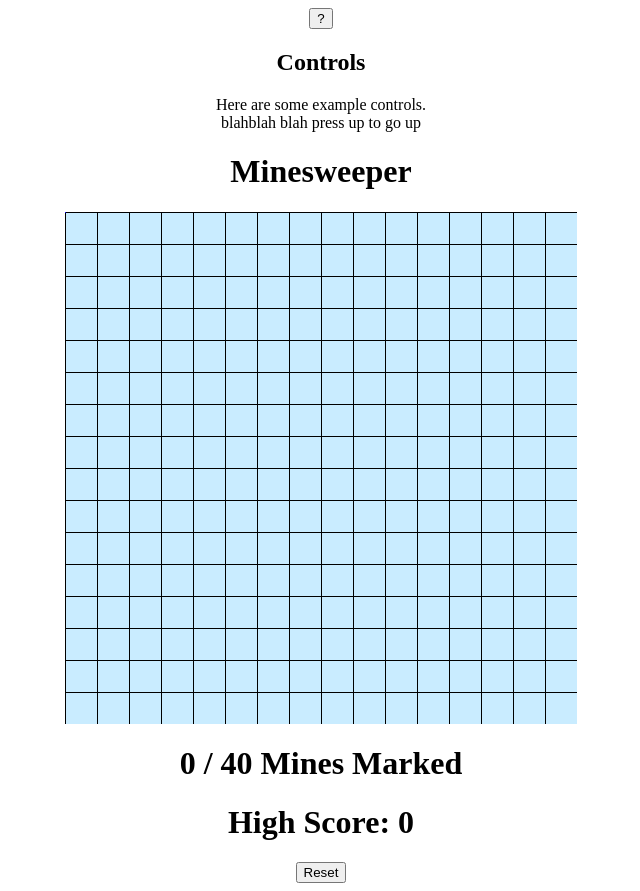
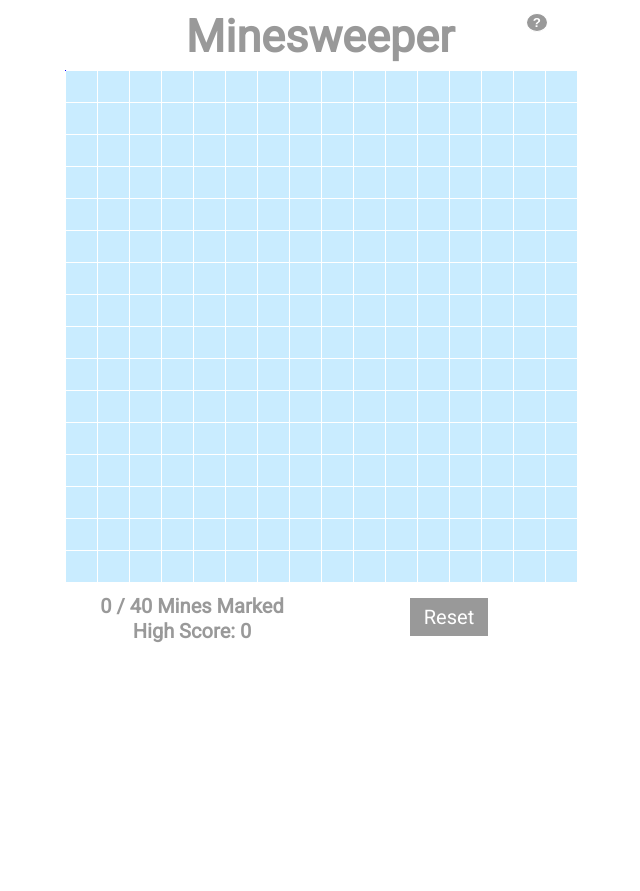
Before and after one commit to Rberlin42/JavaScript-Arcade, a plain HTML site: page game.html in a window 1280 px wide. Shown: the whole page, without its empty margins (319-959 px from the left). After the commit the page ends 800 px from the top, so only its background shows below. Drawn offline with Linux system fonts and the light colour scheme.

Commit message:
Updated game_style.css

```diff
--- a/styles/game_style.css
+++ b/styles/game_style.css
@@ -1,7 +1,7 @@
 /* Style for the game page */
+@import url(https://fonts.googleapis.com/css?family=Heebo);
 
 canvas{
-	background-color: black;
 	display: block;
 	margin: auto;
 }
@@ -12,14 +12,18 @@ div{
 	margin: auto;
 	text-align: center;
 }
+
+/* contains the canvas */
 #game-container{
 	position: relative;
 	width: 512px;
 	margin: auto;
+	padding: 0;
 }
+
+/* game over text */
 #game-over{
 	display: none;
-	color: red;
 	position: absolute;
 	text-align: center;
 	top: 0px;
@@ -29,3 +33,150 @@ div{
 	margin: 0px;
 	font-size: 2em;
 }
+
+.red{
+	color: #d17b7b;
+}
+
+.win{
+	color: #7cb799;
+}
+
+/* div containing the title and the ? controls button */
+#title-box{
+	margin-left: 30px;
+	margin-right: 30px;
+	padding-left: 20px;
+}
+
+#game-title{
+	font-size: 45px;
+	height: 65px;
+	padding-top: 5px;
+	margin: 0;
+}
+
+
+/* div containing the 2 scores */
+#scoreboard{
+	float: left;
+	width: 256px;
+	padding-top: 5px;
+}
+
+#score{
+	padding-top: 5px;
+	height: 25px;
+	font-size: 20px;
+	margin: 0;
+}
+
+#hs{
+	height: 25px;
+	font-size: 20px;
+	margin: 0;
+}
+
+/* box containing the start button */
+#box{
+	height: 50px;
+	padding-top: 15px;
+	margin: 0;
+}
+
+/* start button */
+#sb{
+	border: 1px solid white;
+	font-size: 20px;
+	font-family: Heebo;
+	color: white;
+	background-color: #999999;
+	height: 40px;
+	width: 80px;
+}
+
+
+
+/* controls button + text */
+
+#ctbutton{
+	border-radius: 50%;
+	background-color: #999999;
+	border: 1px solid white;
+	color: white;
+	font-weight: bold;
+}
+
+.ctmenu{
+	float: right;
+	position: relative;
+	display: inline-block;
+	border-radius: 50%;
+	padding-top: 10px;
+}
+
+.ctcontent{
+	display: none;
+	position: absolute;
+	background-color: #eeeeee;
+	min-height: 100px;
+	width: 225px;
+	z-index: 1;
+	text-align: left;
+	padding: 10px;
+}
+
+.ctcontent h2{
+	font-size: 20px;
+	padding: 0;
+	margin: 0;
+}
+
+#controls-text{
+	font-size: 16px;
+	padding: 0;
+	margin: 0;
+}
+
+.ctmenu:hover .ctcontent {
+	display: block;
+}
+
+
+
+
+
+
+
+body{
+	font-family: Heebo;
+	margin: 0;
+	padding: 0;
+	width: 514px;
+	margin: auto;
+	margin-top: 0;
+	color: #999999;
+}
+
+
+
+
+/* old controls stuff
+
+#controls{
+	font-size: 20px;
+	margin: 0;
+	padding: 0;
+	padding-top: 15px;
+	text-align: left;
+	margin-left: 30px;
+	margin-right: 30px;
+}
+
+#controls h2{
+	font-size: 20px;
+	padding: 0;
+	margin: 0;
+}
+
+*/
```
